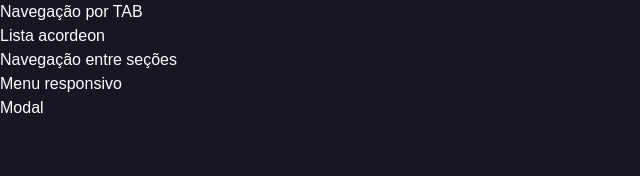
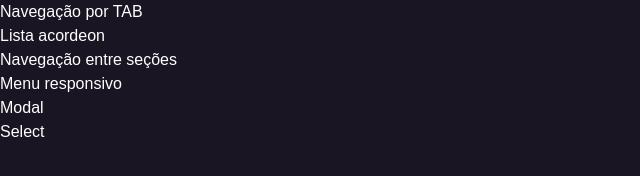
Before and after one commit to alexandre-fb/lib-js, a plain HTML site: page index.html in a window 1280 px wide. Shown: the full height of the page, 0-640 px from the left. Drawn offline with Linux system fonts and the light colour scheme.

Commit message:
Add select link

```diff
--- a/index.html
+++ b/index.html
@@ -15,6 +15,7 @@
         <li><a href="./navegacao-entre-secoes/index.html">Navegação entre seções</a></li>
         <li><a href="./menu-responsivo/index.html">Menu responsivo</a></li>
         <li><a href="./modal/index.html">Modal</a></li>
+        <li><a href="./select/index.html">Select</a></li>
     </ul>
 </body>
 </html>
```
